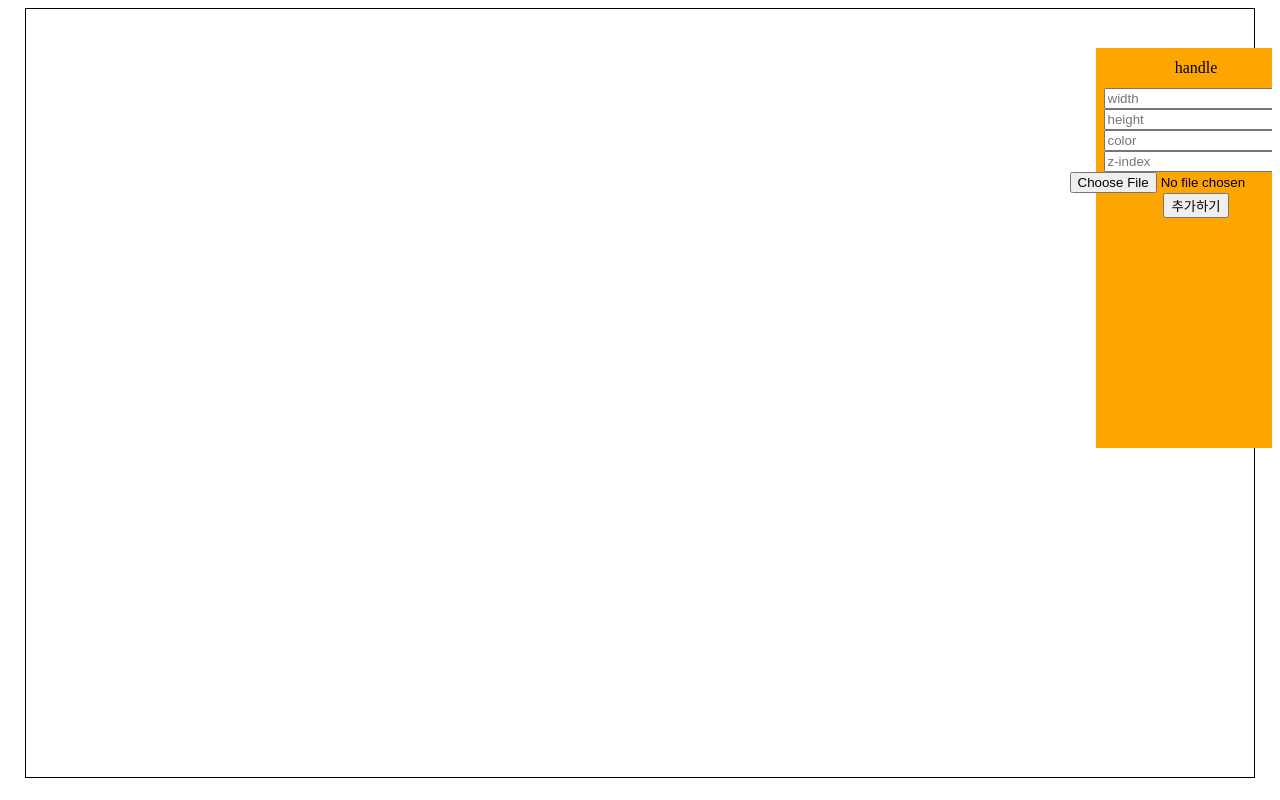
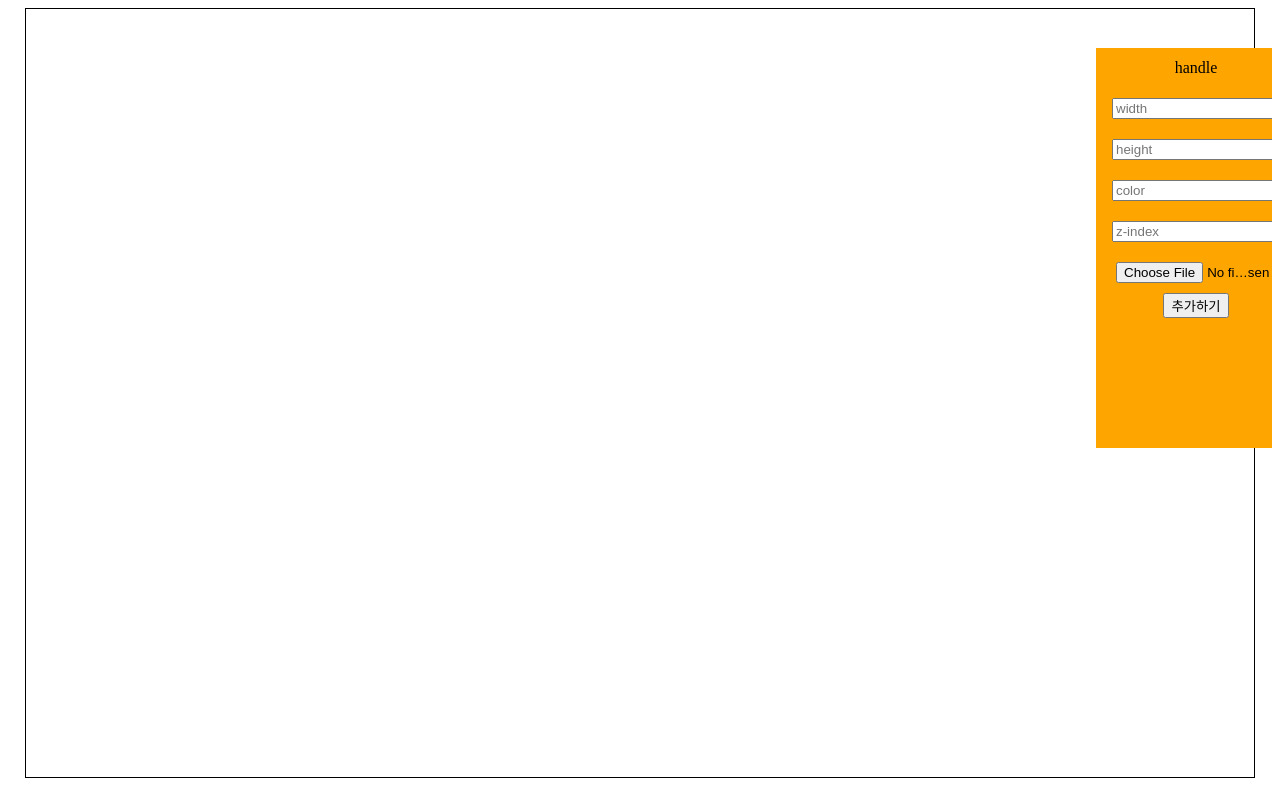
Before and after one commit to RyokumanPractice/toy_-paint, a React (Create React App) app: page / in a window 1280 px wide. Built offline with nearby package versions, Linux system fonts and the light colour scheme.

Commit message:
change style of remote-controller

```diff
--- a/src/components/RemoteController.js
+++ b/src/components/RemoteController.js
@@ -27,6 +27,11 @@ const Handle = styled.div`
   flex-direction: column;
   cursor: move;
   z-index: 100;
+`;
+
+const Input = styled.input.attrs((props) => ({ type: props.type }))`
+  margin: ${(props) => (props.type === "file" ? "10px auto 10px 20px" : "10px auto")};
+  width: 160px;
 `;
 
 function RemoteController(props) {
@@ -82,11 +87,11 @@ function RemoteController(props) {
         handle
       </Handle>
 
-      <input type="text" placeholder="width" onChange={onWidthChange} />
-      <input type="text" placeholder="height" onChange={onHeightChange} />
-      <input type="text" placeholder="color" onChange={onColorChange} />
-      <input type="text" placeholder="z-index" onChange={onZIndexChange} />
-      <input type="file" onChange={onImageChange} />
+      <Input type="text" placeholder="width" onChange={onWidthChange} />
+      <Input type="text" placeholder="height" onChange={onHeightChange} />
+      <Input type="text" placeholder="color" onChange={onColorChange} />
+      <Input type="text" placeholder="z-index" onChange={onZIndexChange} />
+      <Input type="file" onChange={onImageChange} />
       <button onClick={onClick}>추가하기</button>
     </Body>
   );
```
